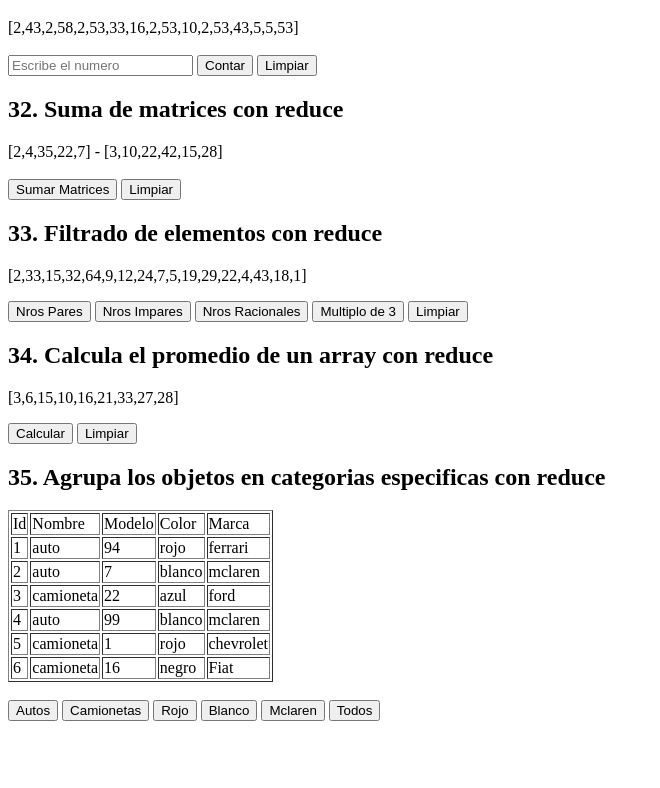
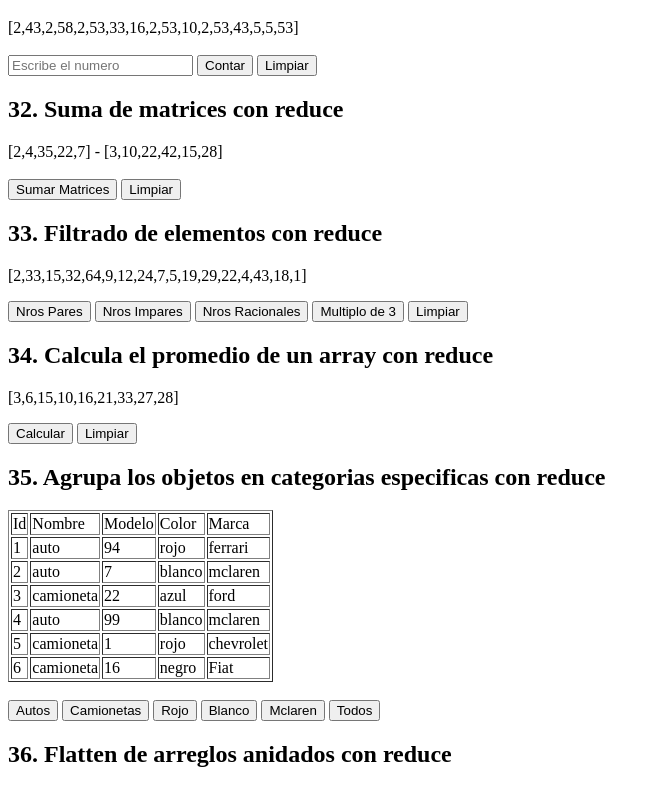
Before and after one commit to matiasmoscone1/practica-ejercicios-logica-programacion-react, a React (Vite) app: page / in a window 1280 px wide. Shown: the part 5439-6227 px from the top of the page, without its empty margins (0-660 px from the left). Before the commit the page ends 6168 px from the top, so only its background shows below. Built offline with nearby package versions, Linux system fonts and the light colour scheme.

Commit message:
Agregando ejercicio 36

```diff
--- a/src/App.jsx
+++ b/src/App.jsx
@@ -34,6 +34,7 @@ import SumaMatricesReduce from './ejercicios/SumaMatricesReduce';
 import FiltraElementosReduce from './ejercicios/FiltraElementosReduce';
 import CalcularPromedioReduce from './ejercicios/CalculoPromedioReduce';
 import AgrupaDatos from './ejercicios/AgrupacionDeDatos';
+import FlattenDeArreglos from './ejercicios/FlattenArreglo';
 
 function App() {
 
@@ -78,6 +79,7 @@ function App() {
     <FiltraElementosReduce />
     <CalcularPromedioReduce />
     <AgrupaDatos />
+    <FlattenDeArreglos />
 
 
     </>
--- /dev/null
+++ b/src/ejercicios/FlattenArreglo.jsx
@@ -0,0 +1,20 @@
+
+
+//36. Flatten de arreglos anidados: Dado un arreglo de arreglos, utiliza reduce para
+//aplanar la estructura y obtener un único arreglo con todos los elementos.
+
+const FlattenDeArreglos = () => {
+
+
+    return(<>
+    <div>
+        <h2>36. Flatten de arreglos anidados con reduce</h2>
+
+
+
+    </div>
+    </>)
+
+}
+
+export default FlattenDeArreglos;
```
